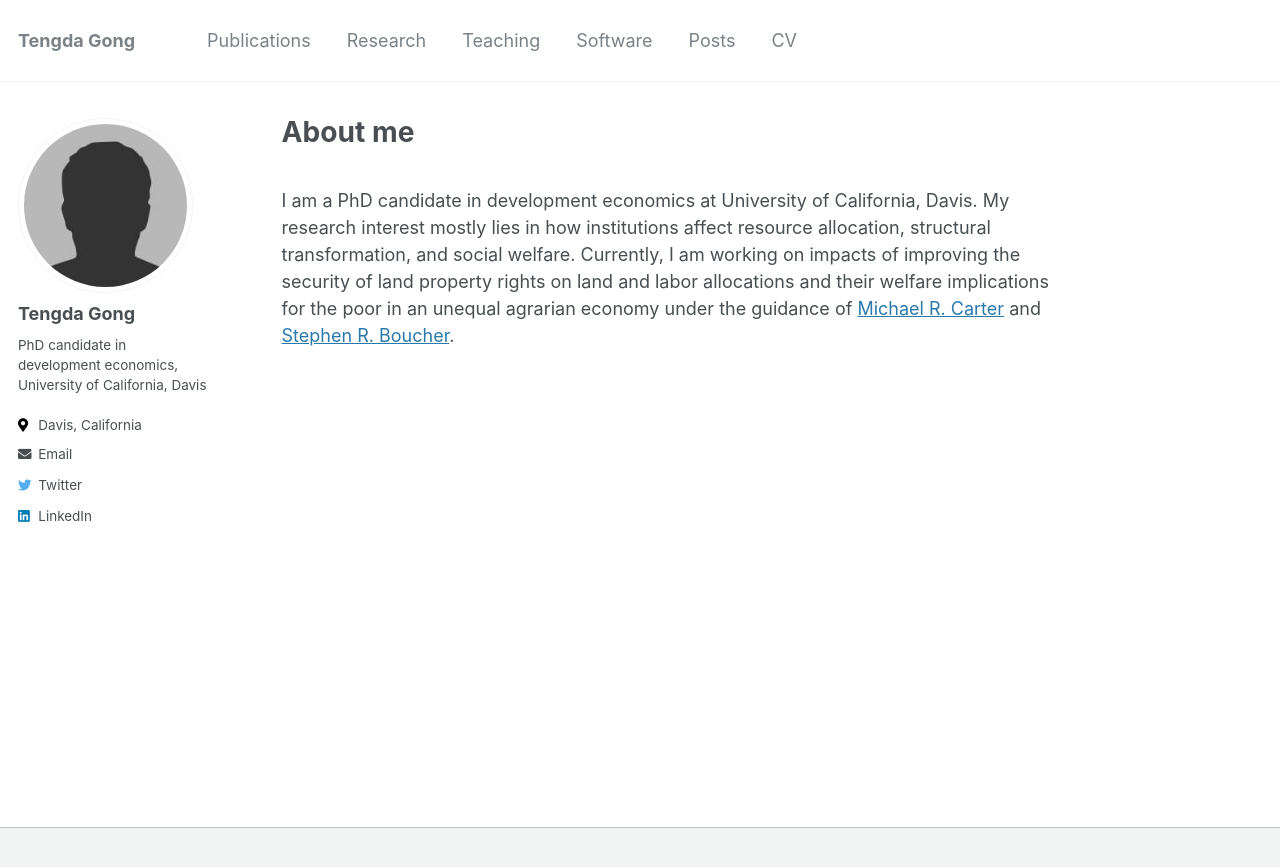
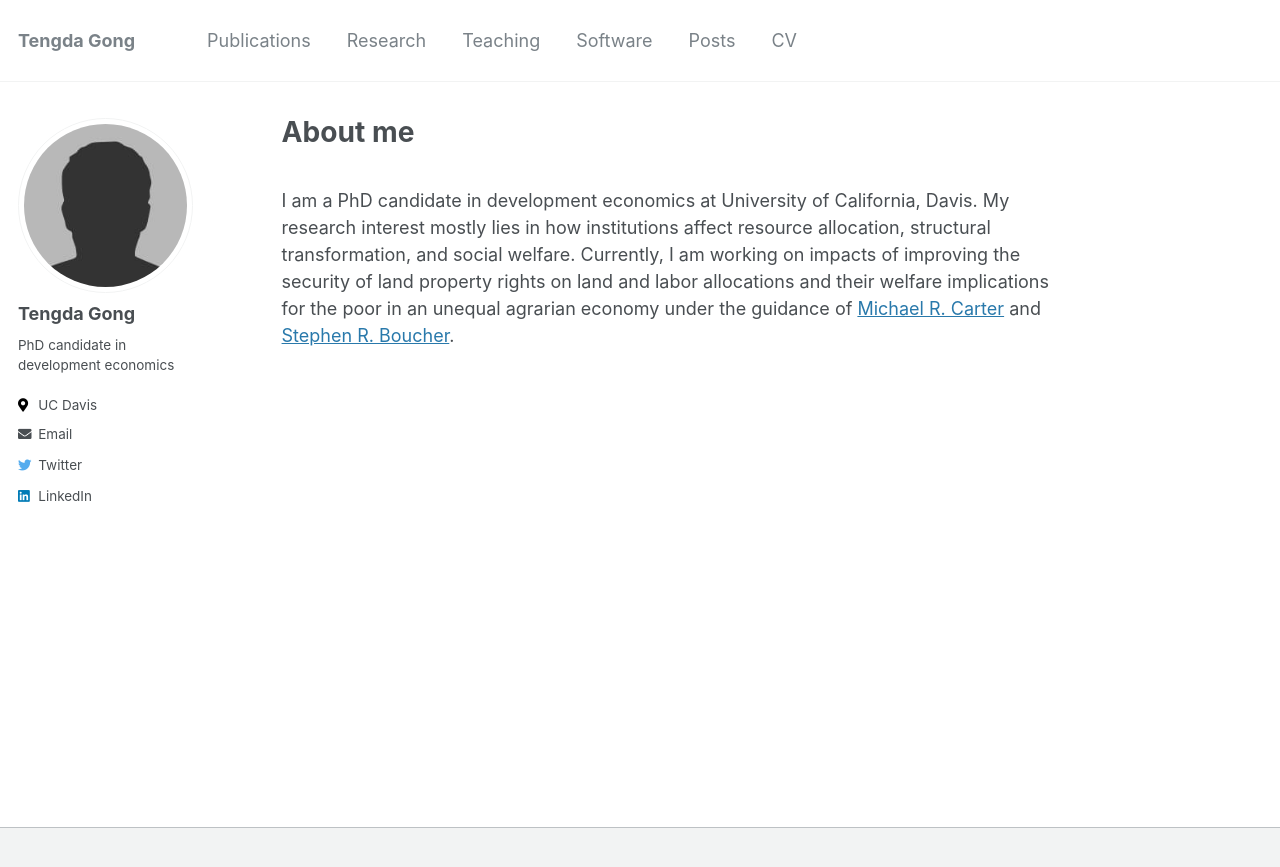
Before and after one commit to tendakung/tendakung.github.io, a Jekyll site: the page built from _pages/about.md, in a window 1280 px wide. Shown: the top 867 px of the page. Built offline with Jekyll 4.4.1, drawn with Linux system fonts in a browser that asks for light colours.

Commit message:
shorter site info

```diff
--- a/_config.yml
+++ b/_config.yml
@@ -84,8 +84,8 @@ analytics:
 author:
   name             : "Tengda Gong"
   avatar           : "bio-photo.jpg"
-  bio              : "PhD candidate in development economics, University of California, Davis"
-  location         : "Davis, California"
+  bio              : "PhD candidate in development economics"
+  location         : "UC Davis"
   employer         :
   pubmed           :
   orcid            :
```
